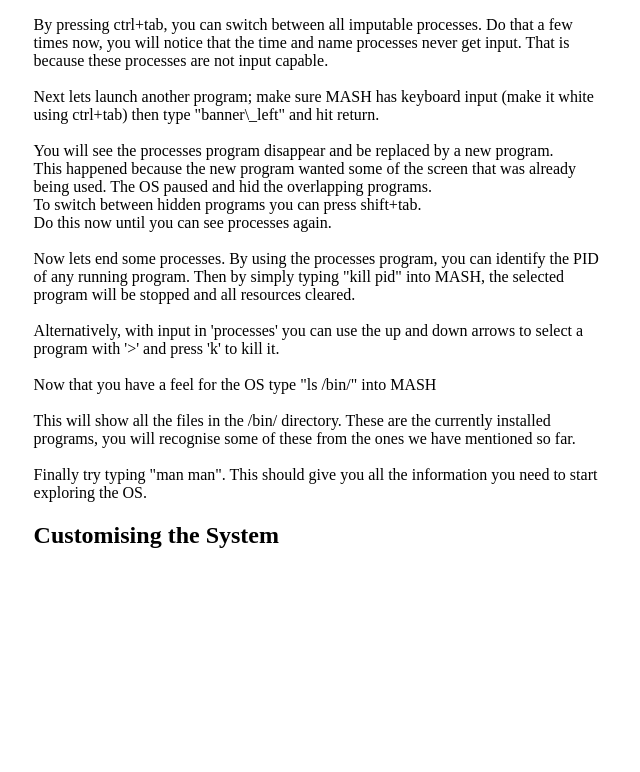
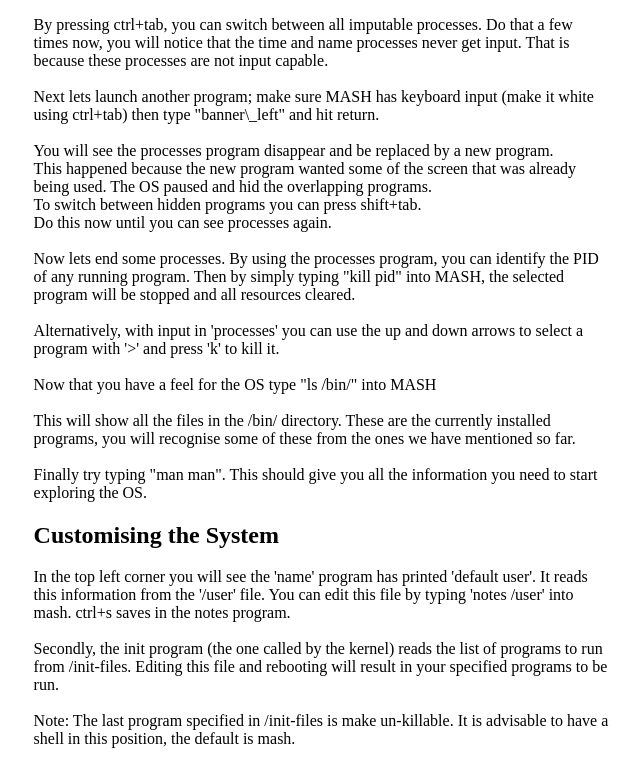
Before and after one commit to code-forger/mos, a plain HTML site: page mos/www/user.html in a window 1280 px wide. Shown: the part 966-1738 px from the top of the page, without its empty margins (399-1039 px from the left). Before the commit the page ends 1542 px from the top, so only its background shows below. Drawn offline with Linux system fonts and the light colour scheme.

Commit message:
completed the user documentation

```diff
--- a/mos/www/user.html
+++ b/mos/www/user.html
@@ -68,6 +68,11 @@
                 Finally try typing "man man". This should give you all the information you need to start exploring the OS.<p>
 
                 <h2 id="custom">Customising the System</h2>
+                <p>
+                In the top left corner you will see the 'name' program has printed 'default user'. It reads this information from the '/user' file. You can edit this file by typing 'notes /user' into mash. ctrl+s saves in the notes program.<br/><br/>
+
+                Secondly, the init program (the one called by the kernel) reads the list of programs to run from /init-files. Editing this file and rebooting will result in your specified programs to be run.<br/><br/>
+                Note: The last program specified in /init-files is make un-killable. It is advisable to have a shell in this position, the default is mash.
             </div>
 
         </body>
```
